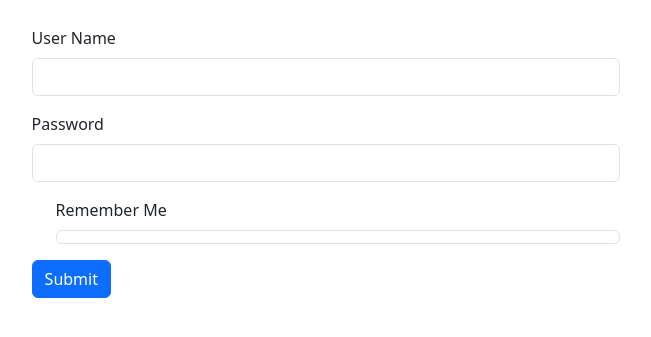
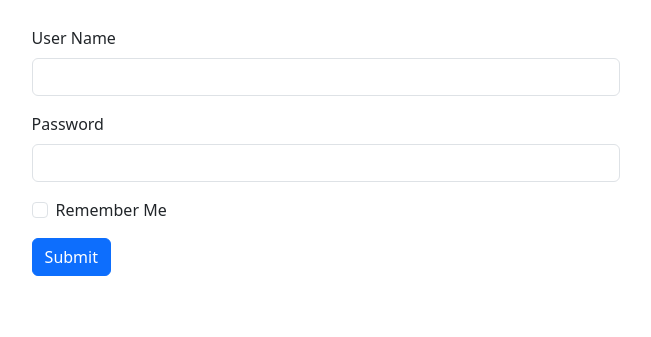
Before and after one commit to Cipher196/Random_exchange, a Flask app: template app/templates/login.html in a window 1280 px wide. Shown: the part 68-405 px from the top of the page, without its empty margins (314-965 px from the left). Run offline with Flask 3, Linux system fonts and the light colour scheme; the template is opened without the code that fills it: values that come from a table or form of the project are taken from there, others are empty; some libraries are stand-ins or nearby versions.

Commit message:
fixed registration and login ui. Remaining database integration

```diff
--- a/app/templates/login.html
+++ b/app/templates/login.html
@@ -12,6 +12,7 @@ Register
 
 <div class="container justify-content-center col-lg-6">
 <form method="POST">
+  {{form.hidden_tag()}}
 
   <div class="mb-3">
     {{form.username.label(class="form-label")}}
@@ -26,8 +27,8 @@ Register
   <div class="mb-3 form-check"><!--
     <input type="checkbox" class="form-check-input" id="exampleCheck1">
     <label class="form-check-label" for="exampleCheck1">Check me out</label>-->
-    {{form.remember.label(class="form-label")}}
-    {{form.remember(class="form-control")}}
+    {{form.remember(class="form-check-input")}}
+    {{form.remember.label(class="form-check-label")}}
   </div>
   <button type="submit" class="btn btn-primary">Submit</button>
 </form>
--- a/app/templates/register.html
+++ b/app/templates/register.html
@@ -12,6 +12,7 @@ Register
 
 <div class="container justify-content-center col-lg-6">
 <form method="POST">
+  {{form.hidden_tag()}}
 
   <div class="mb-3">
     {{form.username.label(class="form-label")}}
```
Also changed, not shown: app/routes.py (+9 -4 lines).
